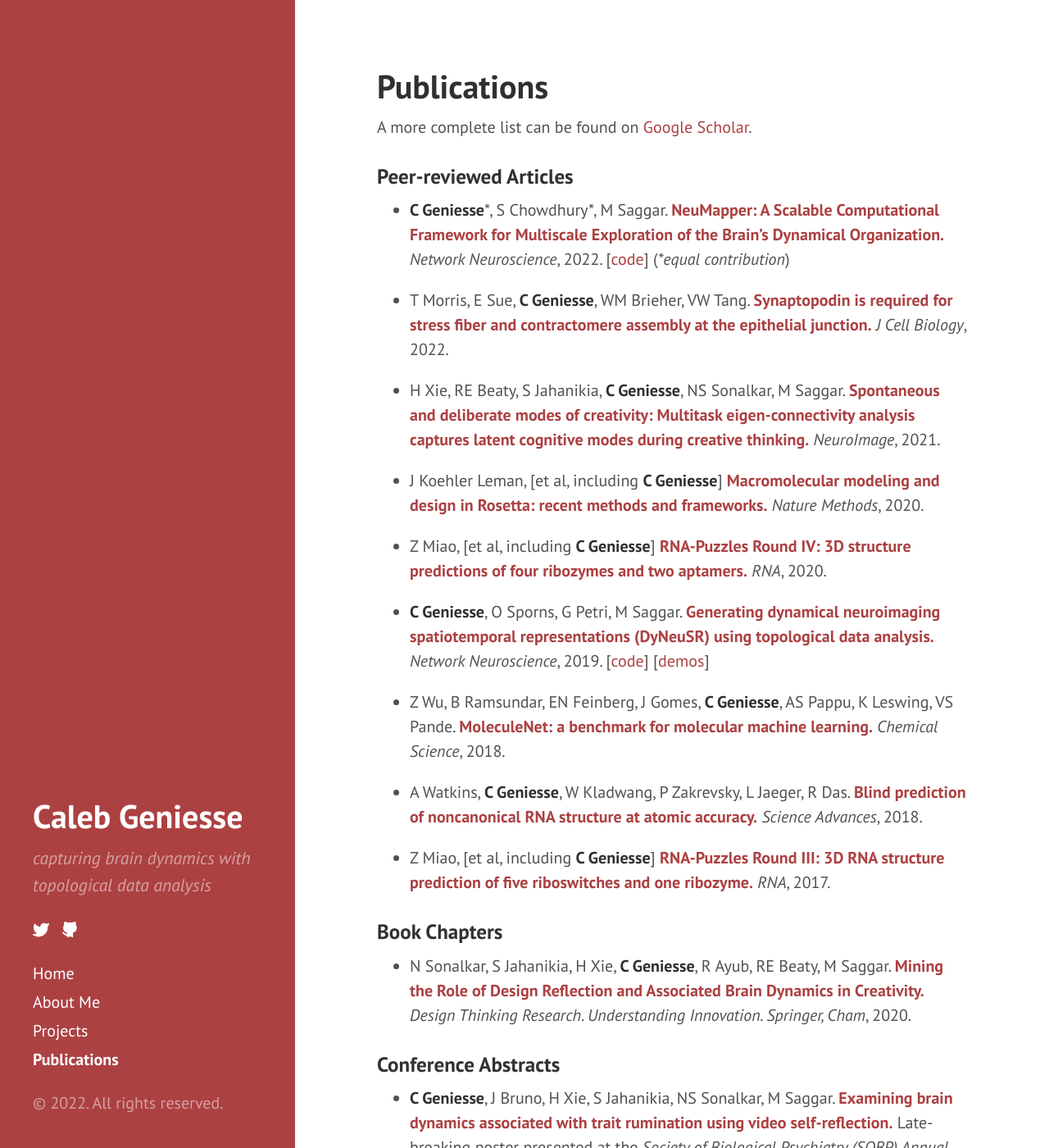
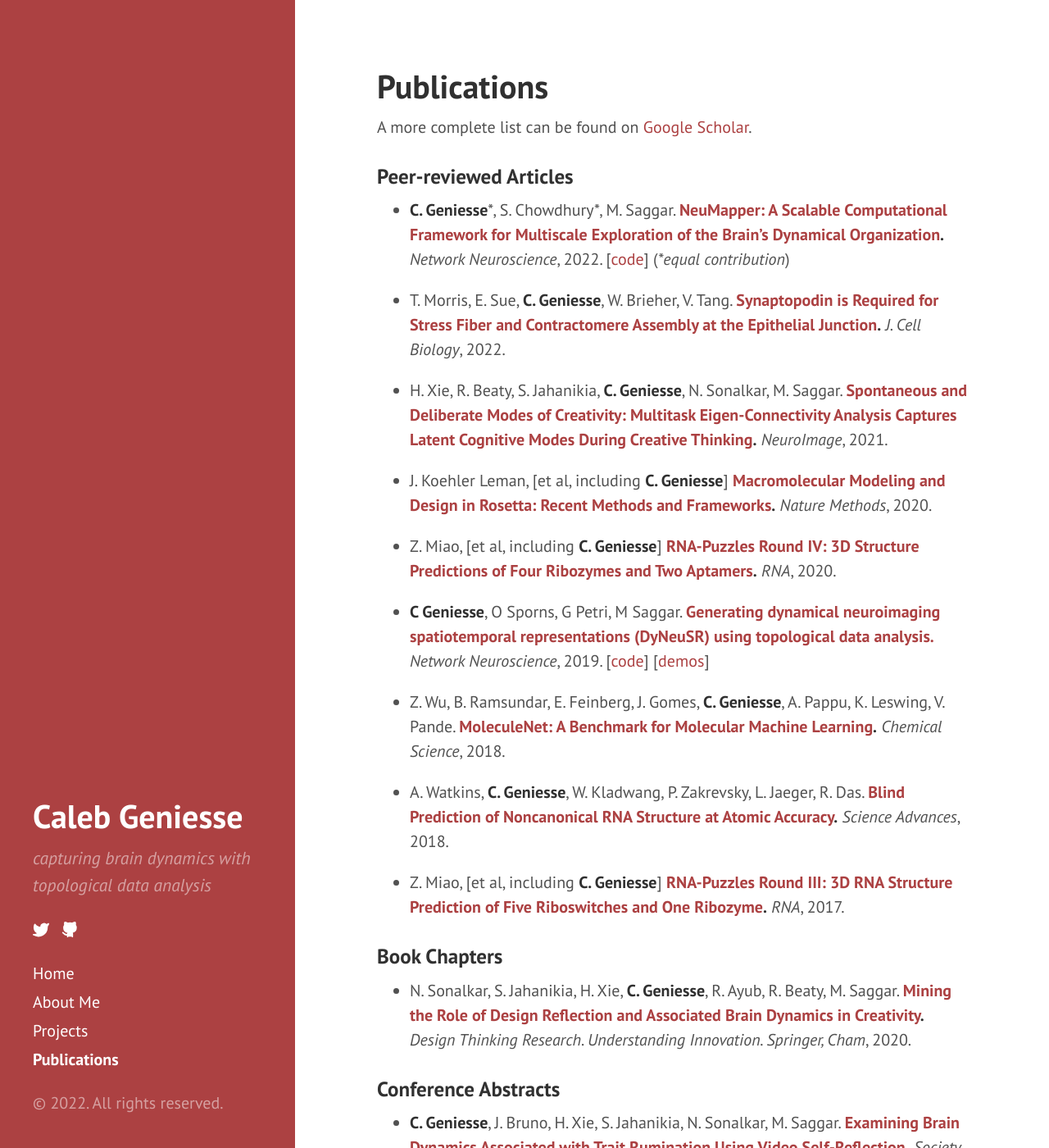
Before and after one commit to calebgeniesse/calebgeniesse.github.io, a Jekyll site: the page built from publications.md, in a window 1280 px wide and 1400 px high. Shown: the whole window at 82% size. Built offline with Jekyll 4.4.1, drawn with Linux system fonts in a browser that asks for light colours; some of the changed text lies outside the part shown.

Commit message:
Update publications.md

```diff
--- a/publications.md
+++ b/publications.md
@@ -9,35 +9,35 @@ A more complete list can be found on [Google Scholar](https://scholar.google.com
 
 ### Peer-reviewed Articles
 
-- **C Geniesse**\*, S Chowdhury\*, M Saggar. **[NeuMapper: A Scalable Computational Framework for Multiscale Exploration of the Brain's Dynamical Organization.](https://doi.org/10.1162/netn_a_00229)** *Network Neuroscience*, 2022. [[code](https://braindynamicslab.github.io/neumapper)] (*\*equal contribution*)
+- **C. Geniesse**\*, S. Chowdhury\*, M. Saggar. **[NeuMapper: A Scalable Computational Framework for Multiscale Exploration of the Brain's Dynamical Organization](https://doi.org/10.1162/netn_a_00229).** *Network Neuroscience*, 2022. [[code](https://braindynamicslab.github.io/neumapper)] (*\*equal contribution*)
 
-- T Morris, E Sue, **C Geniesse**, WM Brieher, VW Tang. **[Synaptopodin is required for stress fiber and contractomere assembly at the epithelial junction.](https://doi.org/10.1083/jcb.202011162)** *J Cell Biology*, 2022.
+- T. Morris, E. Sue, **C. Geniesse**, W. Brieher, V. Tang. **[Synaptopodin is Required for Stress Fiber and Contractomere Assembly at the Epithelial Junction](https://doi.org/10.1083/jcb.202011162).** *J. Cell Biology*, 2022.
 
-- H Xie, RE Beaty, S Jahanikia, **C Geniesse**, NS Sonalkar, M Saggar. **[Spontaneous and deliberate modes of creativity: Multitask eigen-connectivity analysis captures latent cognitive modes during creative thinking.](https://doi.org/10.1016/j.neuroimage.2021.118531)** *NeuroImage*, 2021.
+- H. Xie, R. Beaty, S. Jahanikia, **C. Geniesse**, N. Sonalkar, M. Saggar. **[Spontaneous and Deliberate Modes of Creativity: Multitask Eigen-Connectivity Analysis Captures Latent Cognitive Modes During Creative Thinking](https://doi.org/10.1016/j.neuroimage.2021.118531).** *NeuroImage*, 2021.
 
-- J Koehler Leman, \[et al, including **C Geniesse**\] **[Macromolecular modeling and design in Rosetta: recent methods and frameworks.](https://doi.org/10.1038/s41592-020-0848-2)** *Nature Methods*, 2020.
+- J. Koehler Leman, \[et al, including **C. Geniesse**\] **[Macromolecular Modeling and Design in Rosetta: Recent Methods and Frameworks](https://doi.org/10.1038/s41592-020-0848-2).** *Nature Methods*, 2020.
 
-- Z Miao, \[et al, including **C Geniesse**\] **[RNA-Puzzles Round IV: 3D structure predictions of four ribozymes and two aptamers.](https://doi.org/10.1261/rna.075341.120)** *RNA*, 2020.
+- Z. Miao, \[et al, including **C. Geniesse**\] **[RNA-Puzzles Round IV: 3D Structure Predictions of Four Ribozymes and Two Aptamers](https://doi.org/10.1261/rna.075341.120).** *RNA*, 2020.
 
 - **C Geniesse**, O Sporns, G Petri, M Saggar. **[Generating dynamical neuroimaging spatiotemporal representations (DyNeuSR) using topological data analysis.](https://doi.org/10.1162/netn_a_00093)** *Network Neuroscience*, 2019. [[code](https://braindynamicslab.github.io/dyneusr)] [[demos](https://braindynamicslab.github.io/dyneusr/demo/)]
 
-- Z Wu, B Ramsundar, EN Feinberg, J Gomes, **C Geniesse**, AS Pappu, K Leswing, VS Pande. **[MoleculeNet: a benchmark for molecular machine learning.](https://doi.org/10.1039/C7SC02664A)** *Chemical Science*, 2018.
+- Z. Wu, B. Ramsundar, E. Feinberg, J. Gomes, **C. Geniesse**, A. Pappu, K. Leswing, V. Pande. **[MoleculeNet: A Benchmark for Molecular Machine Learning](https://doi.org/10.1039/C7SC02664A).** *Chemical Science*, 2018.
 
-- A Watkins, **C Geniesse**, W Kladwang, P Zakrevsky, L Jaeger, R Das. **[Blind prediction of noncanonical RNA structure at atomic accuracy.](https://doi.org/10.1126/sciadv.aar5316)** *Science Advances*, 2018.
+- A. Watkins, **C. Geniesse**, W. Kladwang, P. Zakrevsky, L. Jaeger, R. Das. **[Blind Prediction of Noncanonical RNA Structure at Atomic Accuracy](https://doi.org/10.1126/sciadv.aar5316).** *Science Advances*, 2018.
 
-- Z Miao, \[et al, including **C Geniesse**\] **[RNA-Puzzles Round III: 3D RNA structure prediction of five riboswitches and one ribozyme.](https://doi.org/10.1261/rna.060368.116)** *RNA*, 2017.
+- Z. Miao, \[et al, including **C. Geniesse**\] **[RNA-Puzzles Round III: 3D RNA Structure Prediction of Five Riboswitches and One Ribozyme](https://doi.org/10.1261/rna.060368.116).** *RNA*, 2017.
 
 
 
 
 ### Book Chapters
 
-- N Sonalkar, S Jahanikia, H Xie, **C Geniesse**, R Ayub, RE Beaty, M Saggar. **[Mining the Role of Design Reflection and Associated Brain Dynamics in Creativity.](https://doi.org/10.1007/978-3-030-28960-7_10)** *Design Thinking Research. Understanding Innovation. Springer, Cham*, 2020.
+- N. Sonalkar, S. Jahanikia, H. Xie, **C. Geniesse**, R. Ayub, R. Beaty, M. Saggar. **[Mining the Role of Design Reflection and Associated Brain Dynamics in Creativity](https://doi.org/10.1007/978-3-030-28960-7_10).** *Design Thinking Research. Understanding Innovation. Springer, Cham*, 2020.
 
 
 
 ### Conference Abstracts
 
-- **C Geniesse**, J Bruno, H Xie, S Jahanikia, NS Sonalkar, M Saggar. **[Examining brain dynamics associated with trait rumination using video self-reflection.](https://github.com/calebgeniesse/calebgeniesse.github.io/blob/master/public/posters/Geniesse-2022-SOBP.pdf)** Late-breaking poster presented at the *Society of Biological Psychiatry (SOBP) Annual Meeting*, 2022.
+- **C. Geniesse**, J. Bruno, H. Xie, S. Jahanikia, N. Sonalkar, M. Saggar. **[Examining Brain Dynamics Associated with Trait Rumination Using Video Self-Reflection](https://github.com/calebgeniesse/calebgeniesse.github.io/blob/master/public/posters/Geniesse-2022-SOBP.pdf).** *Society of Biological Psychiatry Annual Meeting*, 2022.
 
-- **C Geniesse**\*, S Chowdhury\*, M Saggar. **[Exploring the landscape of brain dynamics using topological data analysis.](https://github.com/calebgeniesse/calebgeniesse.github.io/blob/master/public/posters/Geniesse-Chowdhury-2020-OHBM.pdf)** Poster presented at the *Organization for Human Brain Mapping (OHBM) Annual Meeting*, 2020. (*\*equal contribution*)
+- **C. Geniesse**\*, S. Chowdhury\*, M. Saggar. **[Exploring the Landscape of Brain Dynamics Using Topological Data Analysis](https://github.com/calebgeniesse/calebgeniesse.github.io/blob/master/public/posters/Geniesse-Chowdhury-2020-OHBM.pdf).** *Organization for Human Brain Mapping (OHBM) Annual Meeting*, 2020. (*\*equal contribution*)
```
